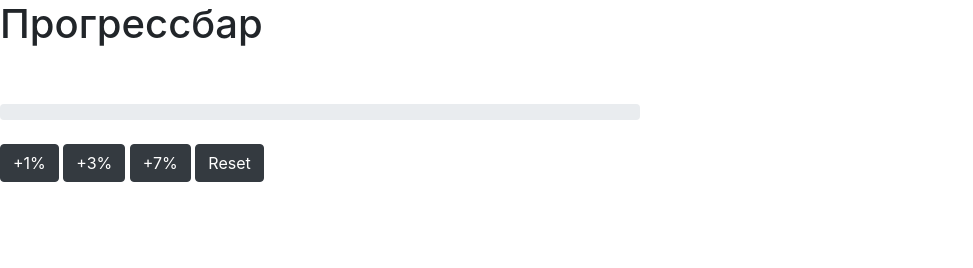
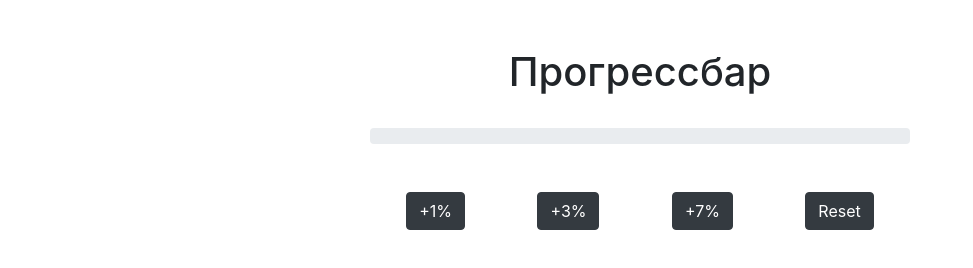
Before and after one commit to industrius/A6.8, a plain HTML site: page index.html in a window 1280 px wide. Shown: the whole page, without its empty margins (0-973 px from the left). Drawn offline with Linux system fonts and the light colour scheme.

Commit message:
Update index.html

```diff
--- a/index.html
+++ b/index.html
@@ -4,21 +4,28 @@
     <meta charset="UTF-8">
     <meta name="viewport" content="width=device-width, initial-scale=1.0">
     <link rel="stylesheet" href="css/bootstrap.min.css">
-    <link rel="stylesheet" href="css/style.css">
     <title>А6.8 Практика</title>
 </head>
 <body>
+  <div class="container">
+    <div class="row d-flex justify-content-center pt-5">
+      <div class="col-6 text-center">
         <h1>Прогрессбар</h1>
-    <br>
         <br>
         <div class="progress">
           <div class="progress-bar bg-info progress-bar-striped" role="progressbar" style="width: 0%;"></div>
         </div>
-    <br>
+      </div>
+    </div>
+    <div class="row d-flex justify-content-center pt-5">
+        <div class="col-6 d-flex justify-content-around">
           <button type="button" class="btn btn-dark b1">+1%</button>
           <button type="button" class="btn btn-dark b2">+3%</button>
           <button type="button" class="btn btn-dark b3">+7%</button>
           <button type="button" class="btn btn-dark reset">Reset</button>
+        </div>
+    </div>
+  </div>
 
   <script src="js/jquery-3.4.1.min.js"></script>
   <script src="js/bootstrap.bundle.min.js"></script>
```
Lines whose indentation alone changed are shown as unchanged.
